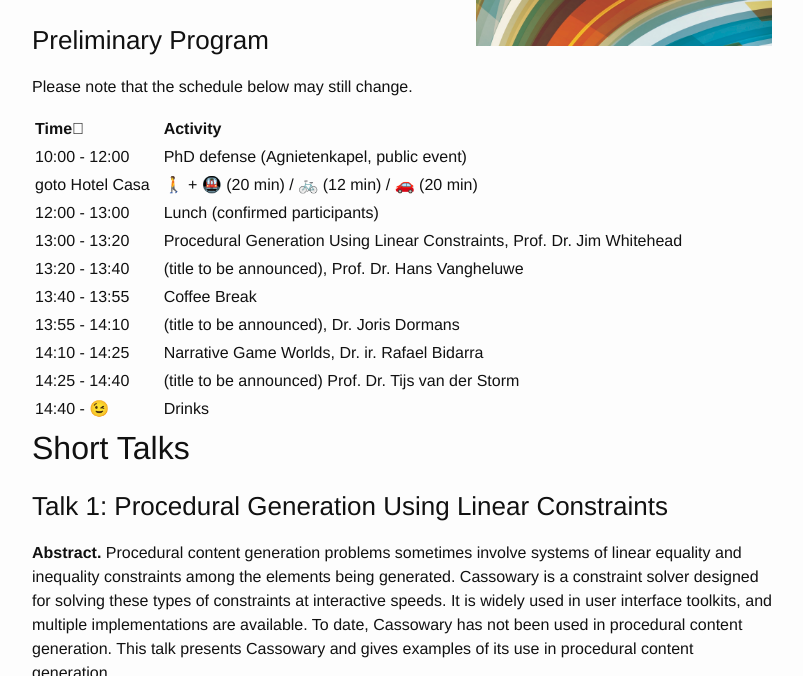
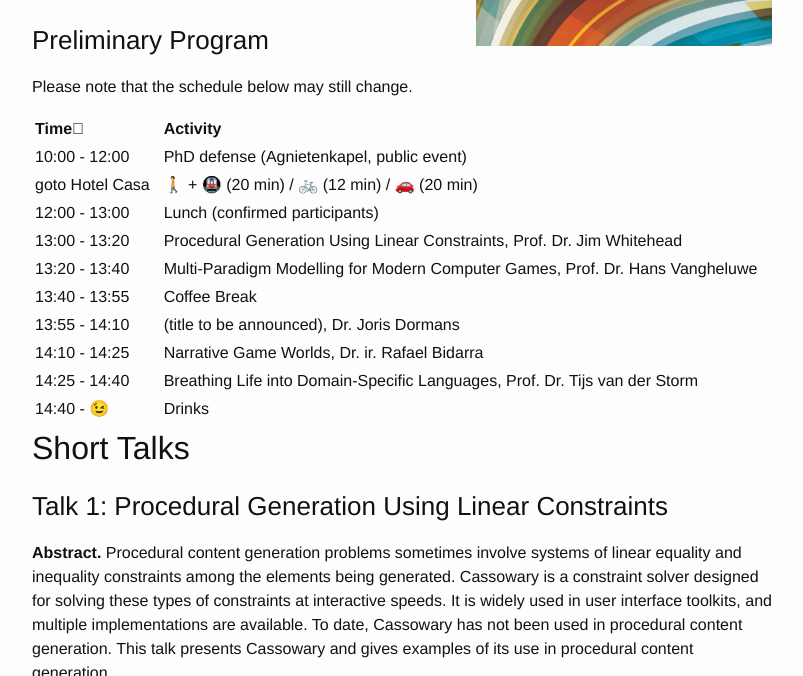
Before and after one commit to LiveGameDesign/LiveGameDesign.github.io, a Jekyll site: the page built from _posts/2020-01-28-Languages-of-Games-and-Play.md, in a window 1280 px wide and 900 px high, scrolled down 724 px, cut to the strip 0-676 px from the top of the window. Shown: the whole strip, without its empty margins (238-1041 px from the left). Built offline with Jekyll 4.4.1, drawn with Linux system fonts in a browser that asks for light colours; emoji names are drawn with the system emoji font.

Commit message:
add titles

```diff
--- a/_posts/2020-01-28-Languages-of-Games-and-Play.md
+++ b/_posts/2020-01-28-Languages-of-Games-and-Play.md
@@ -33,11 +33,11 @@ Please note that the schedule below may still change.
 | goto Hotel Casa | :walking: + :metro: (20 min) / :bike: (12 min) / :car: (20 min) |
 | 12:00 - 13:00   | Lunch (confirmed participants)       |
 | 13:00 - 13:20   | Procedural Generation Using Linear Constraints, Prof. Dr. Jim Whitehead     |
-| 13:20 - 13:40   | (title to be announced), Prof. Dr. Hans Vangheluwe   |
+| 13:20 - 13:40   | Multi-Paradigm Modelling for Modern Computer Games, Prof. Dr. Hans Vangheluwe   |
 | 13:40 - 13:55   | Coffee Break                         |
 | 13:55 - 14:10   | (title to be announced), Dr. Joris Dormans           |
 | 14:10 - 14:25   | Narrative Game Worlds, Dr. ir. Rafael Bidarra       |
-| 14:25 - 14:40   | (title to be announced) Prof. Dr. Tijs van der Storm |
+| 14:25 - 14:40   | Breathing Life into Domain-Specific Languages, Prof. Dr. Tijs van der Storm |
 | 14:40 - :wink:  | Drinks                               |
 
 
```
